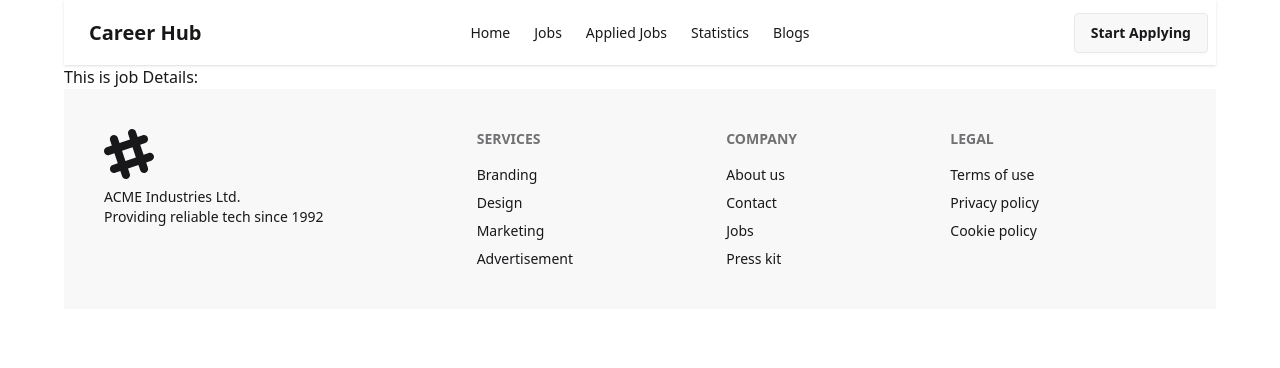
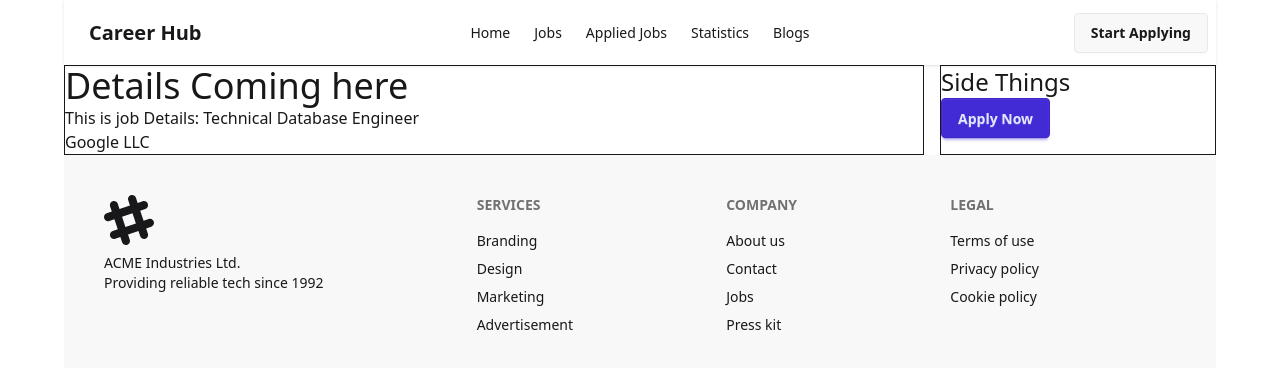
Before and after one commit to ShakirEvan3070/React-Router-WithTailwind, a React (Vite) app: page /job/1 in a window 1280 px wide. Shown: the top 368 px of the page. Built offline with nearby package versions, Linux system fonts and the light colour scheme.

Commit message:
applied jobs part working

```diff
--- a/package.json
+++ b/package.json
@@ -17,6 +17,7 @@
     "react-dom": "^19.1.1",
     "react-icons": "^5.5.0",
     "react-router-dom": "^7.8.2",
+    "react-toastify": "^11.0.5",
     "sort-by": "^0.0.2",
     "tailwindcss": "^4.1.12"
   },
--- a/src/components/AppliedJobs/AppliedJobs.jsx
+++ b/src/components/AppliedJobs/AppliedJobs.jsx
@@ -1,4 +1,16 @@
+import { useEffect } from "react";
+import { useLoaderData } from "react-router-dom";
+import { getStoredJobApplication } from "../../utility/localStorage";
+
 const AppliedJobs = () => {
+    const jobs = useLoaderData();
+    useEffect(()=>{
+        const storedJobIds = getStoredJobApplication();
+        if(jobs.length >0){
+                const JobApplied = jobs.filter(job => storedJobIds.includes(job.id));
+                console.log(JobApplied);
+        }
+    },[])
     return (
         <div className="text-center">
             <h2 className=" text-6xl">Jobs I Applied</h2>
--- a/src/components/JobDetails/JobDetails.jsx
+++ b/src/components/JobDetails/JobDetails.jsx
@@ -1,7 +1,32 @@
+import { useLoaderData, useParams } from "react-router-dom";
+import { ToastContainer, toast } from 'react-toastify';
+import { saveJobApplication } from "../../utility/localStorage";
+
 const JobDetails = () => {
+    const jobs = useLoaderData();
+    const {id}=useParams();
+    const idInt = parseInt(id);
+    const job = jobs.find(job => job.id===idInt);
+    console.log(job);
+    const handleApplyJob = ()=> {
+        saveJobApplication(id);
+        toast('You have applied successfully!');
+    }
     return (
         <div>
-            <h2>This is job Details: </h2>
+
+            <div className="grid gap-4 md:grid-cols-4">
+                <div className="border  md:col-span-3">
+                    <h2 className="text-4xl">Details Coming here</h2>
+                    <h2>This is job Details: {job.job_title}</h2>
+                    <p>{job.company_name}</p>
+                </div>
+                <div className="border">
+                    <h2 className="text-2xl">Side Things</h2>
+                    <button onClick={handleApplyJob} className="btn btn-primary">Apply Now</button>
+                </div>
+            </div>
+            <ToastContainer />
         </div>
     );
 };
--- a/src/main.jsx
+++ b/src/main.jsx
@@ -24,11 +24,13 @@ const router = createBrowserRouter([
       },
       {
         path: "/applied",
-        element: <AppliedJobs></AppliedJobs>
+        element: <AppliedJobs></AppliedJobs>,
+        loader: ()=> fetch('../jobs.json') //only load the data you need . Do not load  all the data
       },
       {
         path: "/job/:id",
-        element:<JobDetails></JobDetails>
+        element:<JobDetails></JobDetails>,
+        loader: () => fetch('../jobs.json') // only load the data you need . Do not load all the data
       }
     ]
   },
--- /dev/null
+++ b/src/utility/localStorage.jsx
@@ -0,0 +1,16 @@
+const getStoredJobApplication = () => {
+  const StoredJobApplication  = localStorage.getItem("job-application");
+  if (StoredJobApplication) {
+    return JSON.parse(StoredJobApplication);
+  }
+    return [];
+};
+const saveJobApplication = (id) => {
+    const StoredJobApplications = getStoredJobApplication();
+    const exists = StoredJobApplications.find(jobId => jobId === id);
+    if (!exists) {
+        StoredJobApplications.push(id);
+        localStorage.setItem("job-application", JSON.stringify(StoredJobApplications));
+    }
+};
+export {getStoredJobApplication, saveJobApplication };
```
Also changed, not shown: 1 other file (tests, documents, lock files or other folders).
